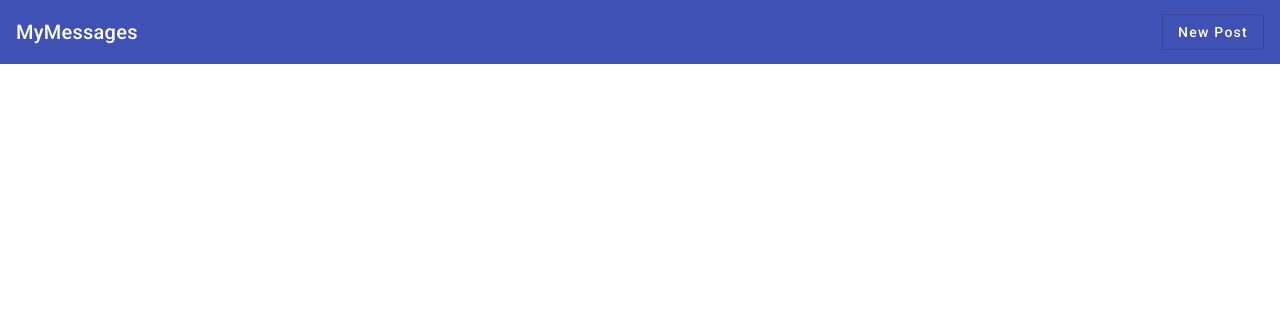
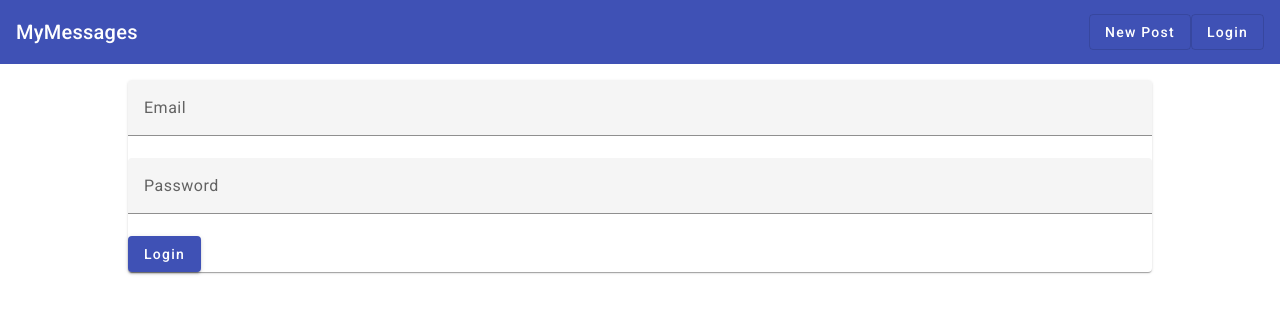
Before and after one commit to r-keenan/mean-stack-refresher, an Angular app: page /login in a window 1280 px wide. Before the commit this address led to /. Shown: the top 314 px of the page. Built offline with nearby package versions, Linux system fonts and the light colour scheme.

Commit message:
Created a login route and component.

```diff
--- a/src/app/app-routing.module.ts
+++ b/src/app/app-routing.module.ts
@@ -2,11 +2,13 @@
 import { RouterModule, Routes } from '@angular/router';
 import { PostListComponent } from './posts/posts-list/post-list.component';
 import { PostCreateComponent } from './posts/posts-create/posts-create.component';
+import { LoginComponent } from './posts/auth/login/login.component';
 
 const routes: Routes = [
   { path: '', component: PostListComponent },
   { path: 'create', component: PostCreateComponent },
   { path: 'edit/:postId', component: PostCreateComponent },
+  { path: 'login', component: LoginComponent },
 ];
 
 @NgModule({
--- a/src/app/app.module.ts
+++ b/src/app/app.module.ts
@@ -1,6 +1,6 @@
 import { NgModule } from '@angular/core';
 import { BrowserModule } from '@angular/platform-browser';
-import { ReactiveFormsModule } from '@angular/forms';
+import { ReactiveFormsModule, FormsModule } from '@angular/forms';
 import { BrowserAnimationsModule } from '@angular/platform-browser/animations';
 import { MatInputModule } from '@angular/material/input';
 import { MatCardModule } from '@angular/material/card';
@@ -16,6 +16,7 @@
 import { HeaderComponent } from './header/header.component';
 import { PostListComponent } from './posts/posts-list/post-list.component';
 import { AppRoutingModule } from './app-routing.module';
+import { LoginComponent } from './posts/auth/login/login.component';
 
 @NgModule({
   declarations: [
@@ -23,11 +24,13 @@
     PostCreateComponent,
     HeaderComponent,
     PostListComponent,
+    LoginComponent,
   ],
   imports: [
     BrowserModule,
     AppRoutingModule,
     ReactiveFormsModule,
+    FormsModule,
     BrowserAnimationsModule,
     MatInputModule,
     MatCardModule,
--- a/src/app/header/header.component.css
+++ b/src/app/header/header.component.css
@@ -9,6 +9,10 @@
   color: white;
 }
 
+ul {
+  display: flex;
+}
+
 .spacer {
   flex: 1 1 auto;
 }
--- a/src/app/header/header.component.html
+++ b/src/app/header/header.component.html
@@ -9,5 +9,10 @@
         >New Post</a
       >
     </li>
+    <li>
+      <a mat-stroked-button routerLink="/login" routerLinkActive="mat-accent"
+        >Login</a
+      >
+    </li>
   </ul>
 </mat-toolbar>
--- /dev/null
+++ b/src/app/posts/auth/login/login.component.css
@@ -0,0 +1,7 @@
+mat-form-field {
+  width: 100%;
+}
+
+mat-spinner {
+  margin: auto;
+}
--- /dev/null
+++ b/src/app/posts/auth/login/login.component.html
@@ -0,0 +1,14 @@
+<mat-card>
+  <mat-spinner *ngIf="isLoading"></mat-spinner>
+  <form *ngIf="!isLoading">
+    <mat-form-field>
+      <input matInput type="email" placeholder="Email" />
+      <mat-error *ngIf="">Please enter a valid email.</mat-error>
+    </mat-form-field>
+    <mat-form-field>
+      <input type="password" matInput placeholder="Password" />
+      <mat-error *ngIf="">Please enter a valid password.</mat-error>
+    </mat-form-field>
+    <button mat-raised-button color="primary" type="submit">Login</button>
+  </form>
+</mat-card>
--- /dev/null
+++ b/src/app/posts/auth/login/login.component.ts
@@ -0,0 +1,9 @@
+import { Component } from '@angular/core';
+
+@Component({
+  templateUrl: './login.component.html',
+  styleUrls: ['./login.component.css'],
+})
+export class LoginComponent {
+  isLoading = false;
+}
--- a/src/app/posts/posts-create/post-create.component.html
+++ b/src/app/posts/posts-create/post-create.component.html
@@ -35,6 +35,6 @@
         >Please enter some content.</mat-error
       >
     </mat-form-field>
-    <button mat-raised-button color="primary" type="subbmit">Save Post</button>
+    <button mat-raised-button color="primary" type="submit">Save Post</button>
   </form>
 </mat-card>
```
